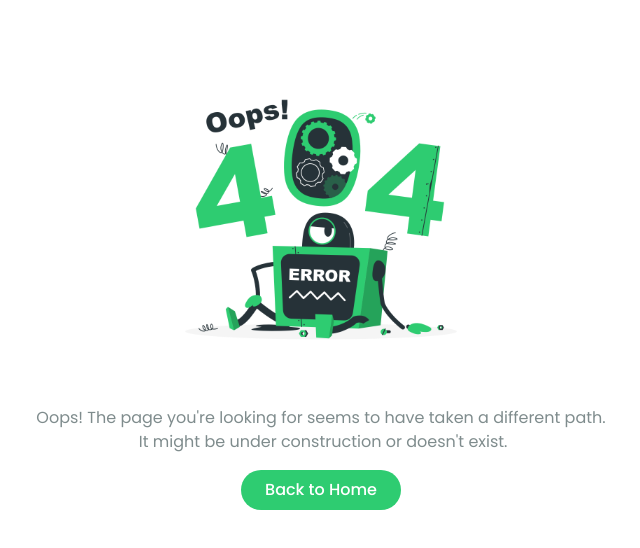
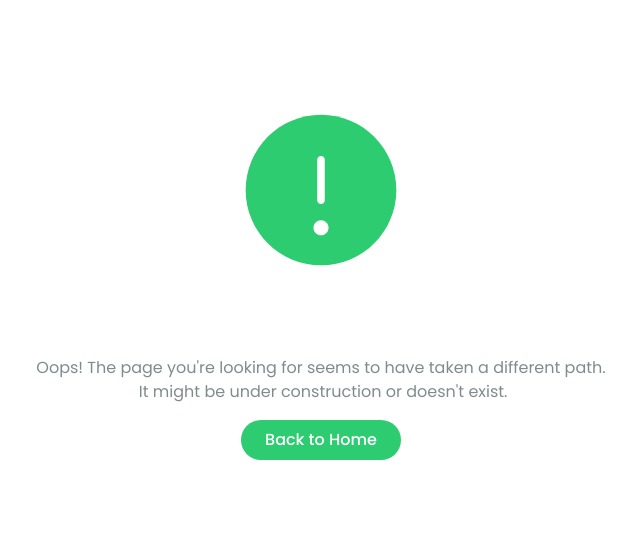
Before and after one commit to Mahedul-Karim/econest-client, a React (Vite) app: page /gardeners in a window 1280 px wide. Shown: the top 548 px of the page, without its empty margins (319-959 px from the left). Built offline with nearby package versions, Linux system fonts and the light colour scheme.

Commit message:
lottie animation added

```diff
--- a/src/pages/error/NotFound.jsx
+++ b/src/pages/error/NotFound.jsx
@@ -1,6 +1,8 @@
 import Container from "@/components/common/Container";
 import React from "react";
 import { Link, useRouteError } from "react-router";
+import Lottie from "lottie-react";
+import errorAnimation from "./lottie.json";
 
 const NotFound = () => {
   const error = useRouteError();
@@ -8,7 +10,7 @@ const NotFound = () => {
   return (
     <Container className="py-10">
       <div className="flex items-center justify-center">
-        <img src="/error.png" alt="" className="max-h-[350px]" />
+        <Lottie animationData={errorAnimation} className="size-[200px] xs:size-[300px]" />
       </div>
       <p className="my-4 text-center text-muted whitespace-pre-wrap">
         {error?.message ||
```
Also changed, not shown: src/pages/error/lottie.json (renamed from public/lottie.json).
